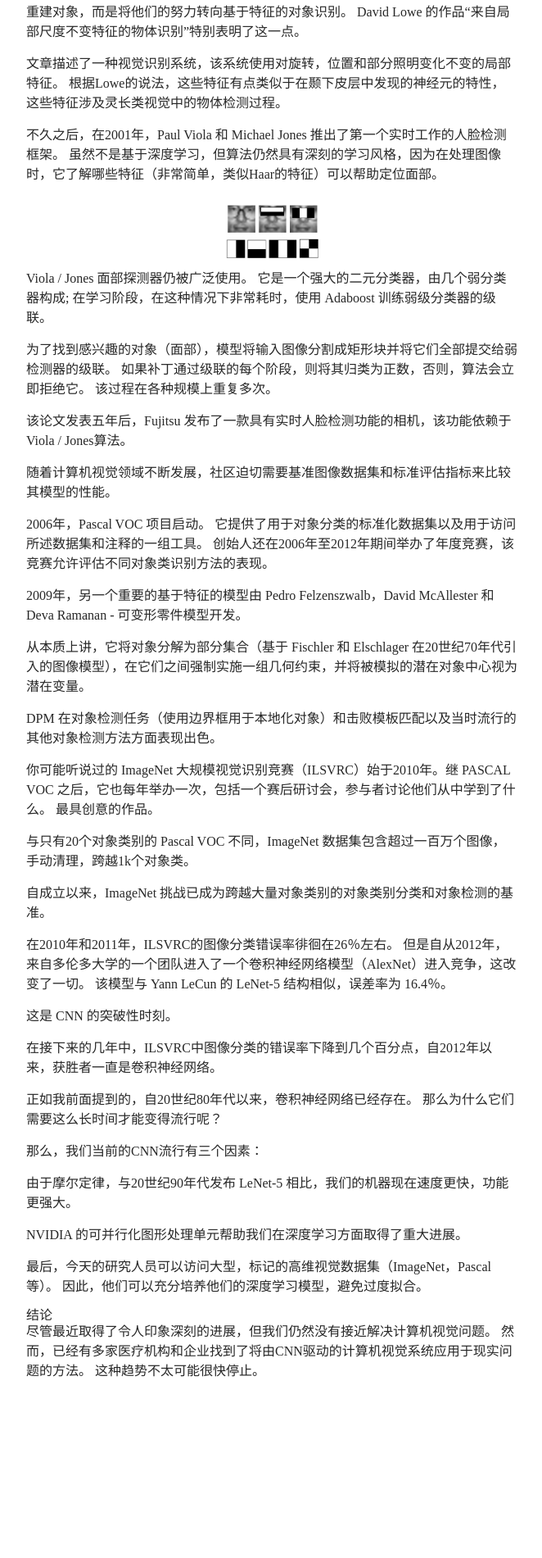
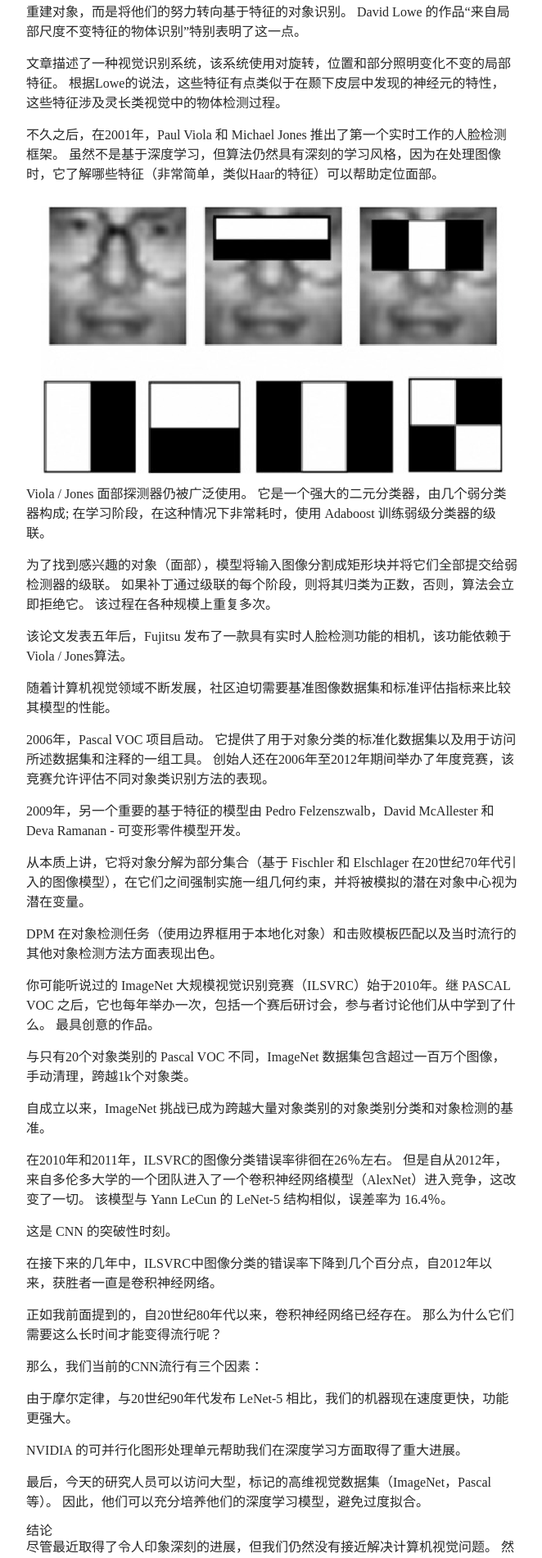
Before and after one commit to maicoder/blog, a Jekyll site: the page built from note/计算机视觉(及卷积神经网络)简史.md, in a window 1280 px wide. Shown: the part 3390-5291 px from the top of the page at 82% size, without its empty margins (308-970 px from the left). Built offline with Jekyll 4.4.1, drawn with Linux system fonts in a browser that asks for light colours; some web fonts are replaced; our own code applies the rules of GitHub Pages for plain Markdown files; before the commit the page ends 5150 px from its top, so only the background shows below that.

Commit message:
Update 计算机视觉(及卷积神经网络)简史.md

```diff
--- a/note/计算机视觉(及卷积神经网络)简史.md
+++ b/note/计算机视觉(及卷积神经网络)简史.md
@@ -107,7 +107,7 @@ Fukushima 的 Neocognitron 可以说是第一个神经网络; 它是今天的神
 不久之后，在2001年，Paul Viola 和 Michael Jones 推出了第一个实时工作的人脸检测框架。 虽然不是基于深度学习，但算法仍然具有深刻的学习风格，因为在处理图像时，它了解哪些特征（非常简单，类似Haar的特征）可以帮助定位面部。
 
 <div align="center">
-    <img width="113" height="65" src="./img/visionhistory/Haar-features-used-for-Viola-Jones-face-detection-method.png" alt="https://www.researchgate.net/figure/Haar-features-used-for-Viola-Jones-face-detection-method_fig1_268348020" />
+    <img src="./img/visionhistory/Haar-features-used-for-Viola-Jones-face-detection-method.png" alt="https://www.researchgate.net/figure/Haar-features-used-for-Viola-Jones-face-detection-method_fig1_268348020" />
 </div>
 
 Viola / Jones 面部探测器仍被广泛使用。 它是一个强大的二元分类器，由几个弱分类器构成; 在学习阶段，在这种情况下非常耗时，使用 Adaboost 训练弱级分类器的级联。
```
